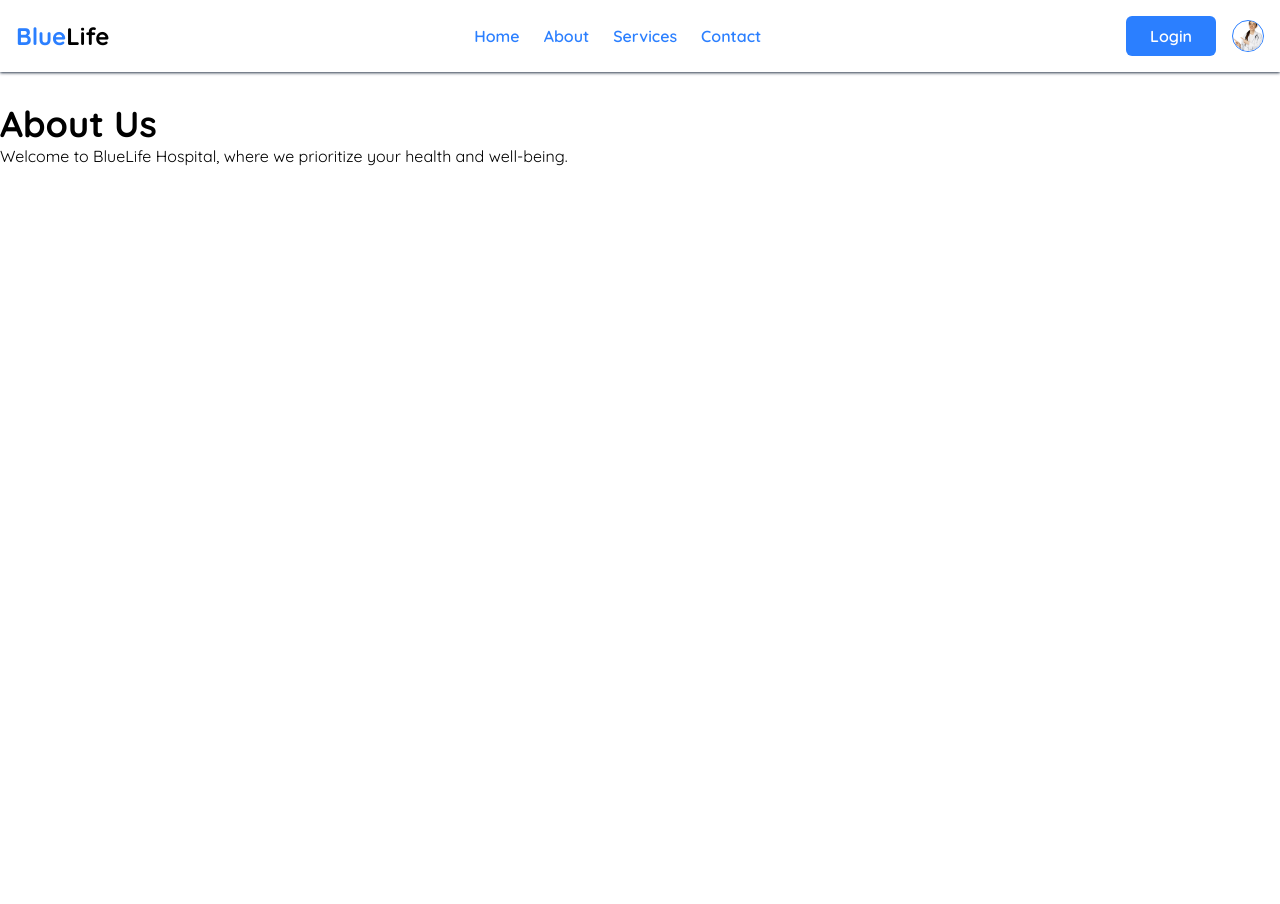
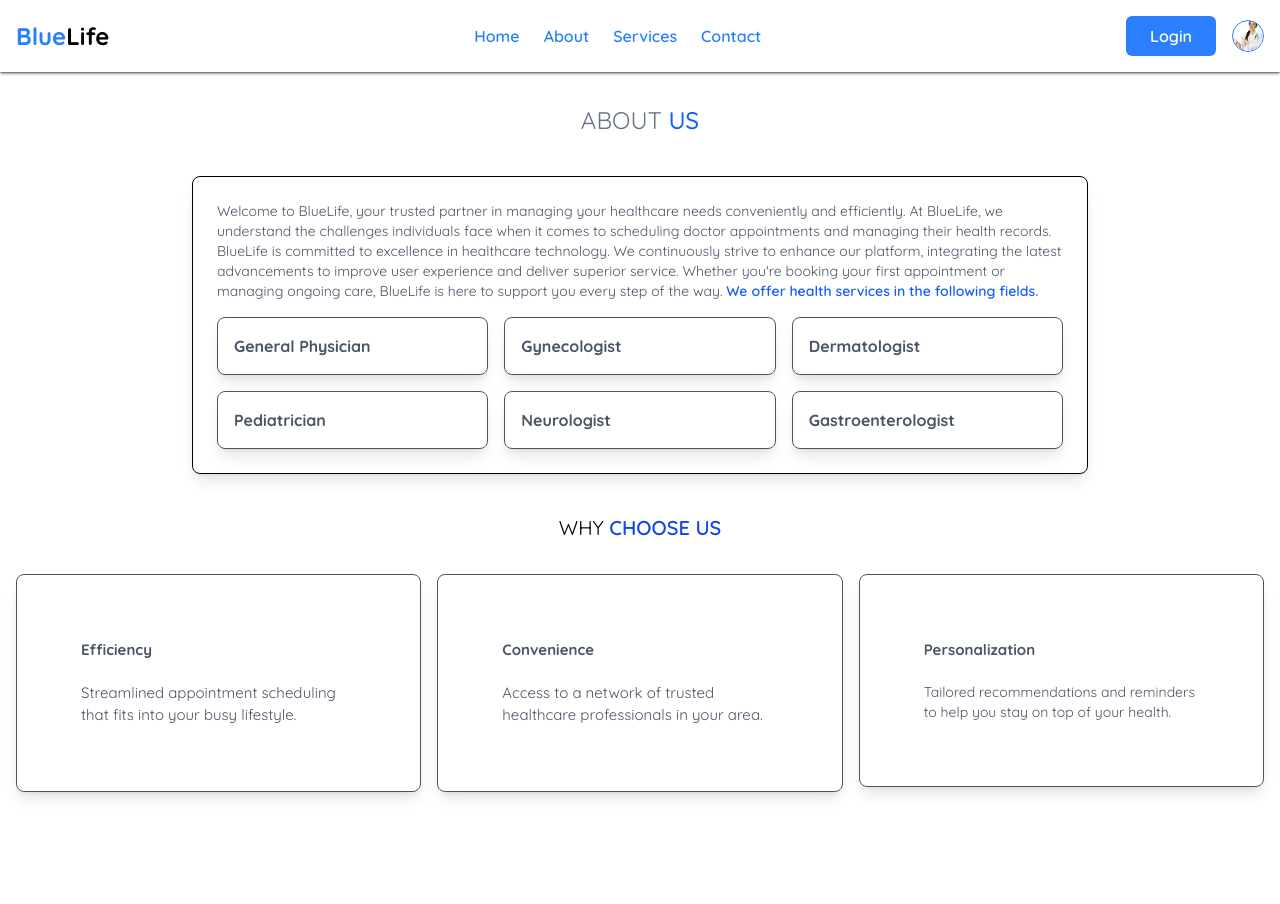
Before and after one commit to Grealishgit/BlueLife-Hospital, a PHP site: page /about.php in a window 1280 px wide. After the commit the page ends 799 px from the top, so only its background shows below. Run offline with PHP 8.4, Linux system fonts and the light colour scheme.

Commit message:
Revamp about page content and layout for enhanced user engagement and clarity

```diff
--- a/about.php
+++ b/about.php
@@ -19,13 +19,92 @@
     </style>
     <?php include 'app/Views/navbar.php'; ?>
 
-    <div class="mt-20 flex w-full  min-h-screen">
-        <div class="flex flex-col">
-            <h1 class="text-4xl font-bold">About Us</h1>
-            <p>Welcome to BlueLife Hospital, where we prioritize your health and well-being.</p>
+    <div>
+        <div class="text-center text-2xl mt-20 text-gray-500">
+            <p>
+                ABOUT <span class="text-blue-600 font-medium">US</span>
+            </p>
         </div>
 
+        <!-- About Section Card -->
+        <div class="my-10">
+            <div class="border rounded-lg shadow-lg p-6 mx-auto max-w-4xl">
+                <p class="text-sm text-gray-600 mb-4">
+                    Welcome to BlueLife, your trusted partner in managing your
+                    healthcare needs conveniently and efficiently. At BlueLife, we
+                    understand the challenges individuals face when it comes to scheduling
+                    doctor appointments and managing their health records. BlueLife is committed to excellence in
+                    healthcare technology. We continuously strive to enhance our platform, integrating the latest
+                    advancements to improve user experience and deliver superior service. Whether you're booking your
+                    first appointment or managing ongoing care, BlueLife is here to support you every step of the way.
+                    <span
+                        class="text-blue-600 font-semibold  hover:text-green-600  transition-all duration-300 cursor-pointer">We
+                        offer health services in the following fields.</span>
+                </p>
+
+                <div class="grid grid-cols-1 md:grid-cols-3 gap-4">
+                    <!-- Sub Cards for Specialties -->
+                    <div
+                        class="border rounded-lg shadow-lg p-4  hover:bg-blue-500 hover:text-white transition-all duration-300 text-gray-600 cursor-pointer">
+                        <b>General Physician</b>
+                    </div>
+                    <div
+                        class="border rounded-lg shadow-lg p-4 hover:bg-green-600 hover:text-white transition-all duration-300 text-gray-600 cursor-pointer">
+                        <b>Gynecologist</b>
+                    </div>
+                    <div
+                        class="border rounded-lg shadow-lg p-4  hover:bg-red-600 hover:text-white transition-all duration-300 text-gray-600 cursor-pointer">
+                        <b>Dermatologist</b>
+                    </div>
+                    <div
+                        class="border rounded-lg shadow-lg p-4  hover:bg-blue-500 hover:text-white transition-all duration-300 text-gray-600 cursor-pointer">
+                        <b>Pediatrician</b>
+                    </div>
+                    <div
+                        class="border rounded-lg shadow-lg p-4  hover:bg-green-600 hover:text-white transition-all duration-300 text-gray-600 cursor-pointer">
+                        <b>Neurologist</b>
+                    </div>
+                    <div
+                        class="border rounded-lg shadow-lg p-4  hover:bg-red-600 hover:text-white transition-all duration-300 text-gray-600 cursor-pointer">
+                        <b>Gastroenterologist</b>
+                    </div>
+                </div>
+            </div>
+        </div>
+
+        <div class="text-xl my-4 text-center">
+            <p>WHY <span class="text-blue-700 font-semibold">CHOOSE US</span></p>
+        </div>
+
+        <div class="w-full p-4">
+            <div class="flex flex-col  md:flex-row justify-center mb-20 gap-4">
+                <!-- Efficiency Card -->
+                <div
+                    class="border px-10 md:px-16 py-8 sm:py-16 flex flex-col gap-5 text-[15px] hover:bg-blue-500 hover:text-white transition-all duration-300 text-gray-600 cursor-pointer w-full md:w-1/3 rounded-lg shadow-lg h-full">
+                    <b>Efficiency</b>
+                    <p>Streamlined appointment scheduling that fits into your busy lifestyle.</p>
+                </div>
+
+                <!-- Convenience Card -->
+                <div
+                    class="border px-10 md:px-16 py-8 sm:py-16 flex flex-col gap-5 text-[15px] hover:bg-green-600 hover:text-white transition-all duration-300 text-gray-600 cursor-pointer w-full md:w-1/3 rounded-lg shadow-lg h-full">
+                    <b>Convenience</b>
+                    <p>Access to a network of trusted healthcare professionals in your area.</p>
+                </div>
+
+                <!-- Personalization Card -->
+                <div
+                    class="border px-10 md:px-16 py-8 sm:py-16 flex flex-col gap-5 text-[15px] hover:bg-red-600 hover:text-white transition-all duration-300 text-gray-600 cursor-pointer w-full md:w-1/3 rounded-lg shadow-lg h-full">
+                    <b>Personalization</b>
+                    <p class="text-sm">Tailored recommendations and reminders to help you stay on top of your health.
+                    </p>
+                </div>
+            </div>
+        </div>
     </div>
+
+
+
 </body>
 
 </html>
```
